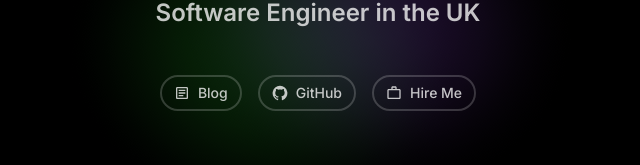
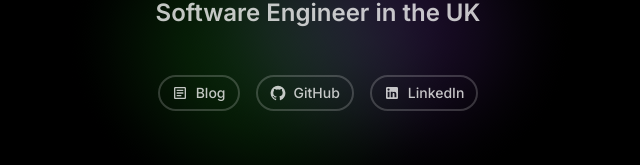
Before and after one commit to sd0e/portfolio, a Next.js app: page / in a window 1280 px wide. Shown: the part 365-530 px from the top of the page, without its empty margins (322-962 px from the left). Built offline with nearby package versions, Linux system fonts and the light colour scheme.

Commit message:
Add link to LinkedIn

```diff
--- a/pages/index.tsx
+++ b/pages/index.tsx
@@ -5,7 +5,7 @@ import classes from '@/styles/Home.module.css';
 import Image from 'next/image';
 import { useRouter } from 'next/router';
 import Link from 'next/link';
-import { ArrowDownwardOutlined, ArticleOutlined, Close, GitHub, WorkOutline } from '@mui/icons-material';
+import { ArrowDownwardOutlined, ArticleOutlined, Close, GitHub, LinkedIn, WorkOutline } from '@mui/icons-material';
 import { useEffect, useState } from 'react';
 import SkillButton from '@/components/skillbutton';
 import { createTheme, IconButton, Stack, ThemeProvider, Tooltip } from '@mui/material';
@@ -73,8 +73,11 @@ export default function Home() {
               <a href="https://github.com/sd0e" target="_blank" rel="noreferrer">
                 <SkillButton Icon={GitHub}>GitHub</SkillButton>
               </a>
-              <a href="https://hire.sebdoe.com" target="_blank" rel="noreferrer">
+              {/* <a href="https://hire.sebdoe.com" target="_blank" rel="noreferrer">
                 <SkillButton Icon={WorkOutline}>Hire Me</SkillButton>
+              </a> */}
+              <a href="https://linkedin.com/in/sdoe" target="_blank" rel="noreferrer">
+                <SkillButton Icon={LinkedIn}>LinkedIn</SkillButton>
               </a>
             </Stack>
           </Stack>
```
